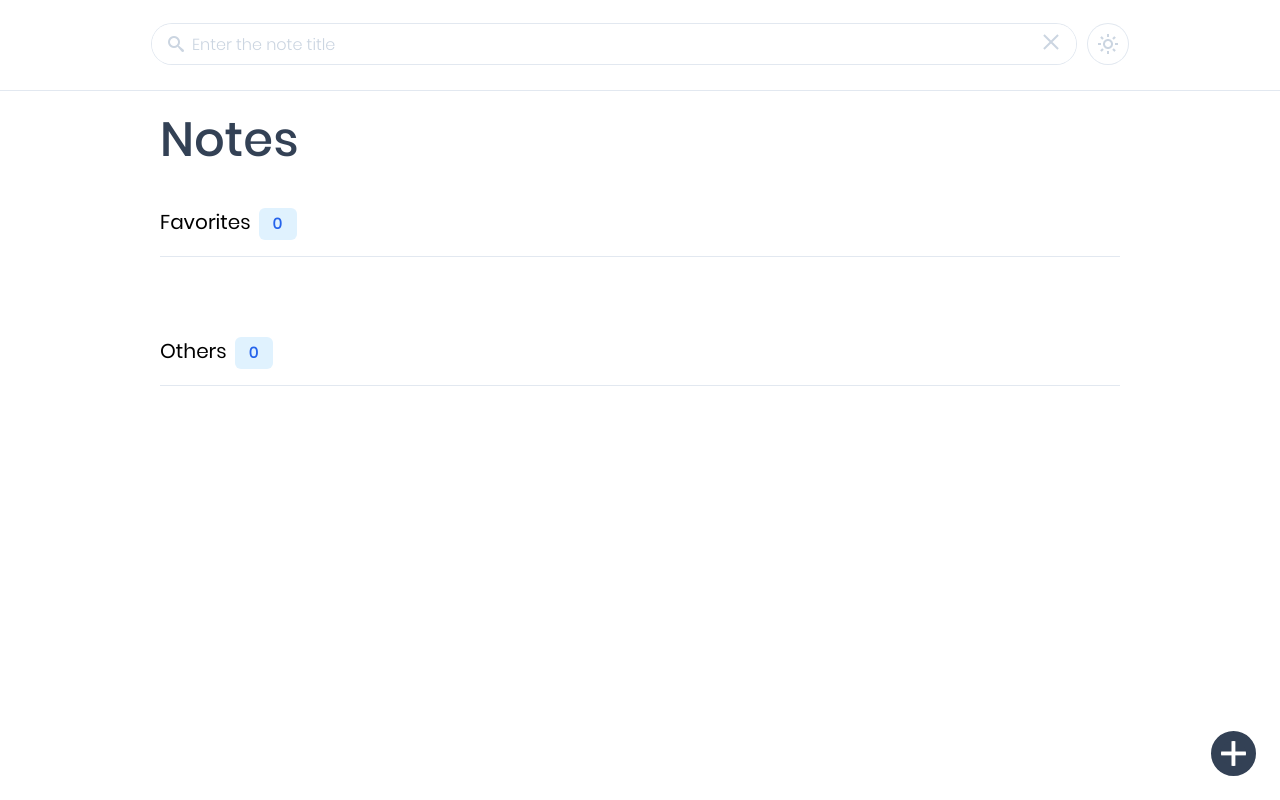
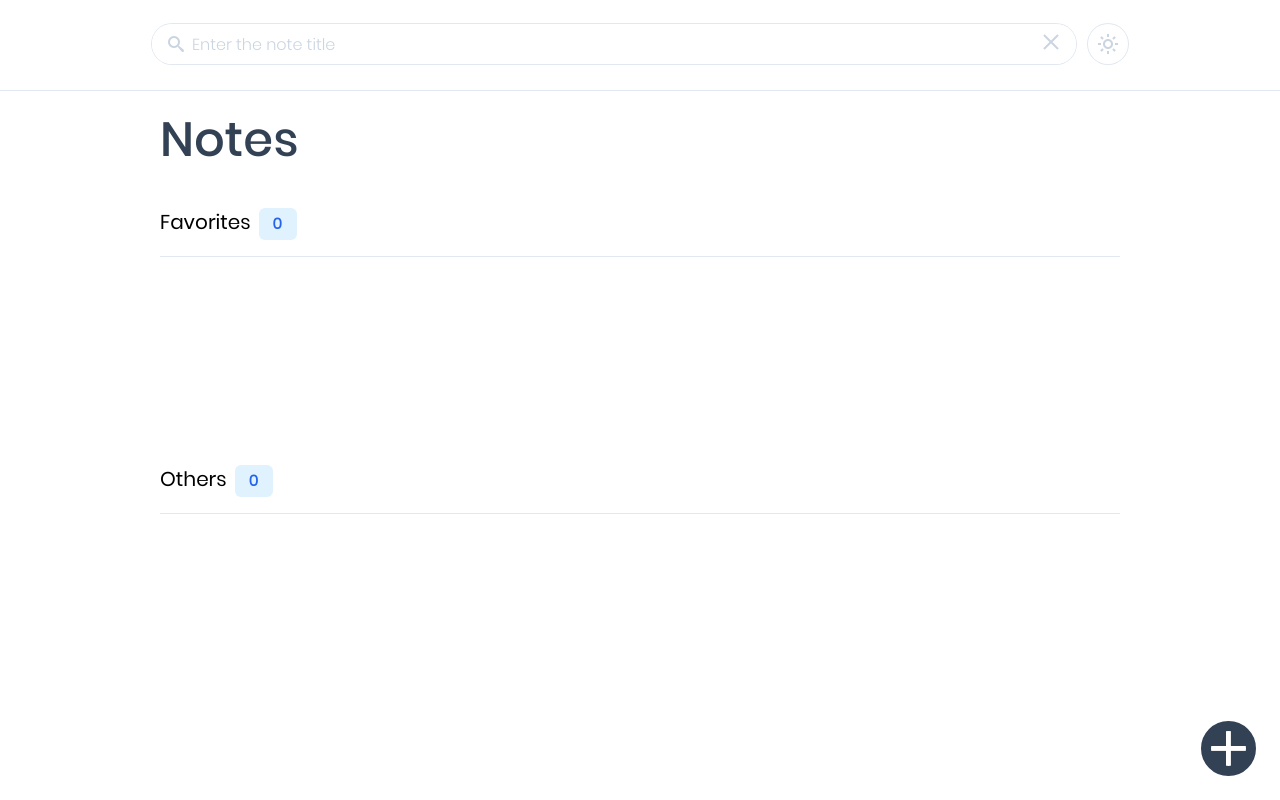
Before and after one commit to fnurrahmah125/personal_project, a React (Vite) app in the folder notes-app/: page / in a window 1280 px wide. Shown: the top 800 px of the page. Built offline with nearby package versions, Linux system fonts and the light colour scheme.

Commit message:
💄 update notes and add button styling

```diff
--- a/notes-app/src/components/notes/Notes.jsx
+++ b/notes-app/src/components/notes/Notes.jsx
@@ -19,6 +19,11 @@ function Notes({ notes, onDeleteNote, onFavoriteNote, onEditNote }) {
       <NotesTitle />
       <NotesSection title="Favorites" data={favoritesNotes}>
         <NotesWrapper>
+          {favoritesNotes.length === 0 ? (
+            <div className="h-32 w-full"></div>
+          ) : (
+            <></>
+          )}
           {[...favoritesNotes].reverse().map((note) => (
             <NotesCard
               key={note.id}
@@ -38,6 +43,11 @@ function Notes({ notes, onDeleteNote, onFavoriteNote, onEditNote }) {
       </NotesSection>
       <NotesSection title="Others" data={othersNotes}>
         <NotesWrapper>
+          {othersNotes.length === 0 ? (
+            <div className="h-32 w-full"></div>
+          ) : (
+            <></>
+          )}
           {[...othersNotes].reverse().map((note) => (
             <NotesCard
               key={note.id}
--- a/notes-app/src/components/notes/NotesCard.jsx
+++ b/notes-app/src/components/notes/NotesCard.jsx
@@ -32,12 +32,12 @@ function NotesCard({
         <div className="note-title text-2xl mb-2 font-medium overflow-hidden break-words">
           {title}
         </div>
-        <div className="font-light h-[174px] text-sm tracking-wide leading-relaxed overflow-y-scroll whitespace-pre-wrap break-words">
+        <div className="font-light h-[174px] text-base tracking-wide leading-relaxed overflow-y-scroll whitespace-pre-wrap break-words">
           {text}
         </div>
       </div>
       <div className="flex justify-between items-center">
-        <div className="text-sm font-reguler">{createdAt}</div>
+        <div className="text-base font-reguler">{createdAt}</div>
         <div>
           <NotesDeleteBtn id={id} onDeleteNote={onDeleteNote} />
           <NotesEditBtn id={id} onEditNote={onEditNote} />
--- a/notes-app/src/components/notes/NotesDeleteBtn.jsx
+++ b/notes-app/src/components/notes/NotesDeleteBtn.jsx
@@ -5,7 +5,7 @@ function NotesDeleteBtn({ id, onDeleteNote }) {
       className="tooltip cursor-pointer relative"
       onClick={() => onDeleteNote(id)}
     >
-      <span className="icon-bin mr-4 text-lg"></span>
+      <span className="icon-bin mr-4 text-xl"></span>
       <span className="tooltip-text bg-slate-800 text-white text-xs font-light py-1 px-4 rounded-md absolute -right-8 bottom-full w-max dark:bg-white dark:text-slate-800">
         Delete note
       </span>
--- a/notes-app/src/components/notes/NotesEditBtn.jsx
+++ b/notes-app/src/components/notes/NotesEditBtn.jsx
@@ -5,7 +5,7 @@ function NotesEditBtn({ id, onEditNote }) {
       className="tooltip cursor-pointer relative"
       onClick={() => onEditNote(id)}
     >
-      <span className="icon-pencil text-lg"></span>
+      <span className="icon-pencil text-xl"></span>
       <span className="tooltip-text bg-slate-800 text-white text-xs font-light py-1 px-4 rounded-md absolute -right-8 bottom-full w-max dark:bg-white dark:text-slate-800">
         Edit note
       </span>
--- a/notes-app/src/styles/index.scss
+++ b/notes-app/src/styles/index.scss
@@ -51,8 +51,8 @@ body {
 }
 
 .add-btn {
-  --b: 4px; /* the thickness */
-  width: 45px; /* the size */
+  --b: 5px; /* the thickness */
+  width: 55px; /* the size */
   aspect-ratio: 1;
   border: 10px solid #334155; /* the outer space */
   background: conic-gradient(
```
